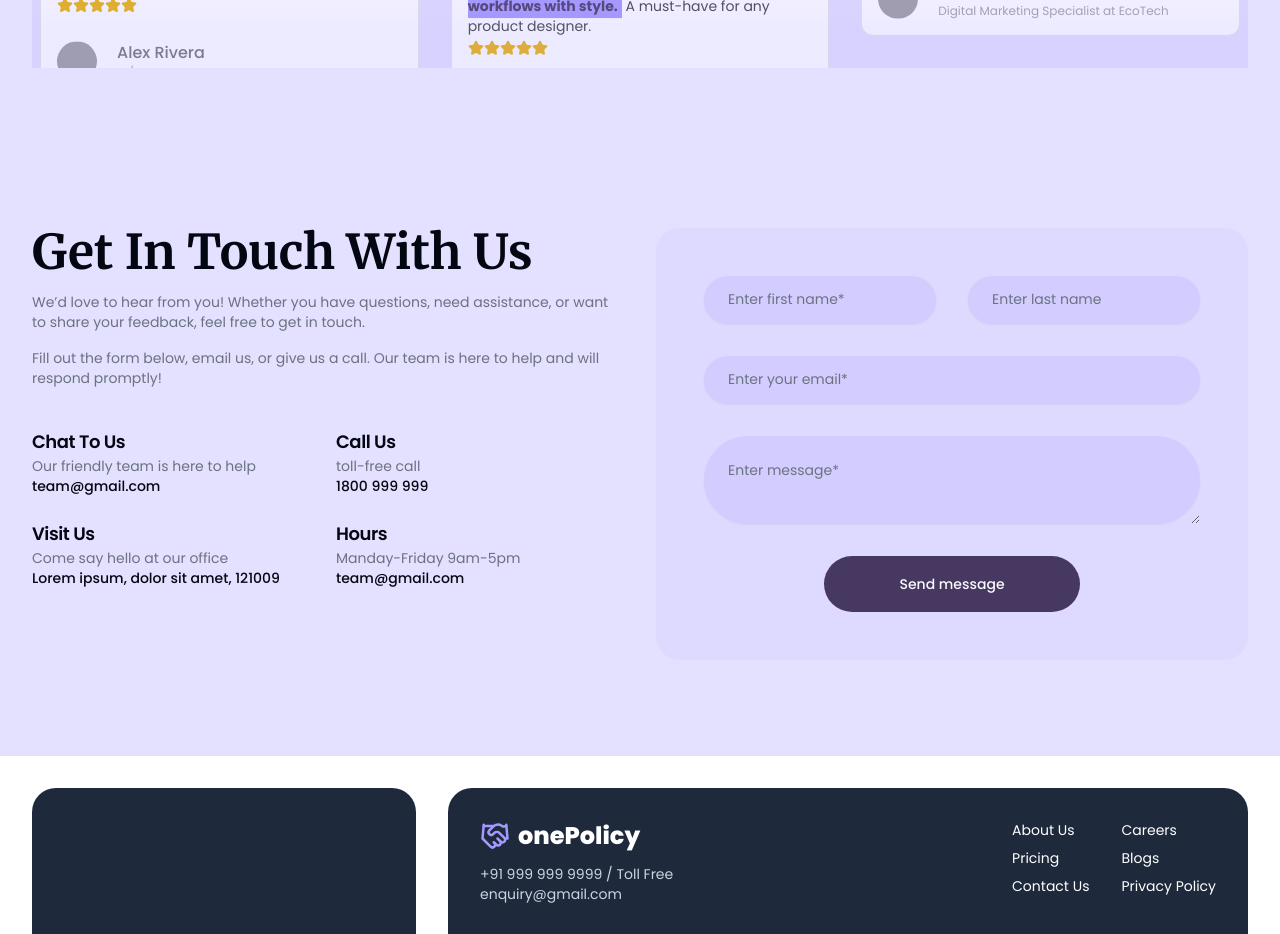
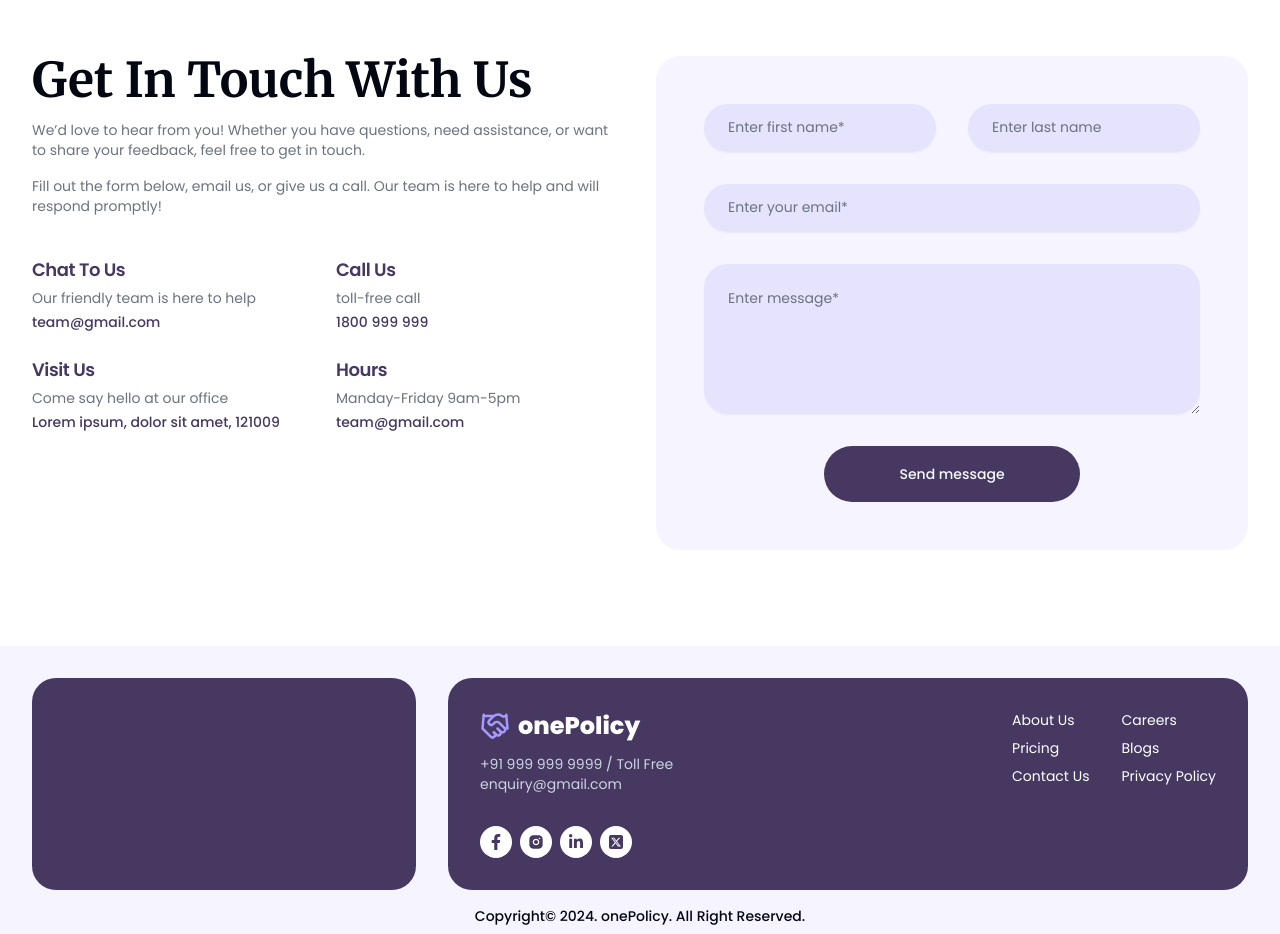
Before and after one commit to ivishalgautam/policy-insurance, a Next.js app: page / in a window 1280 px wide. Shown: the part 3900-4834 px from the top of the page. Built offline with nearby package versions, Linux system fonts and the light colour scheme; grey boxes are pictures that could not be loaded.

Commit message:
made more responsive

```diff
--- a/components/contact-section.jsx
+++ b/components/contact-section.jsx
@@ -5,7 +5,7 @@ import ContactUsForm from "./forms/contact";
 
 export default function ContactSection() {
   return (
-    <section>
+    <section className="bg-white">
       <div className="container grid grid-cols-6 gap-8 py-24">
         <div className="col-span-6 space-y-10 md:col-span-3">
           <div className="space-y-4">
@@ -22,29 +22,39 @@ export default function ContactSection() {
           </div>
 
           <div className="grid grid-cols-2 gap-4 gap-y-6">
-            <div>
-              <H5>Chat to us</H5>
-              <Muted className="text-sm">
+            <div className="space-y-1">
+              <H5 className={"text-secondary"}>Chat to us</H5>
+              <Muted className="text-xs sm:text-sm">
                 Our friendly team is here to help
               </Muted>
-              <p className="text-sm font-medium">team@gmail.com</p>
+              <p className="text-xs font-medium text-secondary sm:text-sm">
+                team@gmail.com
+              </p>
             </div>
-            <div>
-              <H5>Call us</H5>
-              <Muted className="text-sm">toll-free call</Muted>
-              <p className="text-sm font-medium">1800 999 999</p>
+            <div className="space-y-1">
+              <H5 className={"text-secondary"}>Call us</H5>
+              <Muted className="text-xs sm:text-sm">toll-free call</Muted>
+              <p className="text-xs font-medium text-secondary sm:text-sm">
+                1800 999 999
+              </p>
             </div>
-            <div>
-              <H5>Visit us</H5>
-              <Muted className="text-sm">Come say hello at our office</Muted>
-              <p className="text-sm font-medium">
+            <div className="space-y-1">
+              <H5 className={"text-secondary"}>Visit us</H5>
+              <Muted className="text-xs sm:text-sm">
+                Come say hello at our office
+              </Muted>
+              <p className="text-xs font-medium text-secondary sm:text-sm">
                 Lorem ipsum, dolor sit amet, 121009
               </p>
             </div>
-            <div>
-              <H5>Hours</H5>
-              <Muted className="text-sm">Manday-Friday 9am-5pm</Muted>
-              <p className="text-sm font-medium">team@gmail.com</p>
+            <div className="space-y-1">
+              <H5 className={"text-secondary"}>Hours</H5>
+              <Muted className="text-xs sm:text-sm">
+                Manday-Friday 9am-5pm
+              </Muted>
+              <p className="text-xs font-medium text-secondary sm:text-sm">
+                team@gmail.com
+              </p>
             </div>
           </div>
         </div>
--- a/components/footer.jsx
+++ b/components/footer.jsx
@@ -10,11 +10,11 @@ import Link from "next/link";
 
 export default function Footer() {
   return (
-    <footer className="py-4 pt-8">
+    <footer className="bg-primary-100 py-4 pt-8">
       <div className="container space-y-4">
         <div className="grid gap-8 lg:grid-cols-12">
-          <div className="col-span-4 rounded-3xl bg-slate-800 p-8"></div>
-          <div className="col-span-8 rounded-3xl bg-slate-800 p-8">
+          <div className="col-span-4 rounded-3xl bg-secondary p-8"></div>
+          <div className="col-span-8 rounded-3xl bg-secondary p-8">
             <div className="items-start justify-between space-y-8 sm:flex sm:space-y-0">
               <div className="space-y-3">
                 <Logo className={"text-white"} />
@@ -57,7 +57,7 @@ function Socials() {
             className="size-8 rounded-full bg-white hover:bg-white"
             key={key}
           >
-            <Item className="text-slate-800" />
+            <Item className="text-secondary" />
           </Button>
         ),
       )}
--- a/components/forms/contact.jsx
+++ b/components/forms/contact.jsx
@@ -5,6 +5,7 @@ import { Input } from "../ui/input";
 import { Textarea } from "../ui/textarea";
 import { Button } from "../ui/button";
 import { useToast } from "@/hooks/use-toast";
+import { cn } from "@/lib/utils";
 
 export default function ContactUsForm() {
   const {
@@ -29,11 +30,12 @@ export default function ContactUsForm() {
 
   return (
     <form onSubmit={handleSubmit(onSubmit)}>
-      <div className="space-y-8 rounded-3xl bg-primary-100 p-12">
+      <div className="space-y-8 rounded-3xl bg-primary-100 p-8 lg:p-12">
         <div className="grid grid-cols-2 gap-8">
           {/* firstname */}
-          <div>
+          <div className="col-span-2 lg:col-span-1">
             <Input
+              type="text"
               placeholder="Enter first name*"
               {...register("firstname", { required: "required*" })}
               className={inputClassname}
@@ -44,8 +46,9 @@ export default function ContactUsForm() {
           </div>
 
           {/* lastname */}
-          <div>
+          <div className="col-span-2 lg:col-span-1">
             <Input
+              type="text"
               placeholder="Enter last name"
               {...register("lastname")}
               className={inputClassname}
@@ -55,6 +58,7 @@ export default function ContactUsForm() {
           {/* email */}
           <div className="col-span-2">
             <Input
+              type="email"
               placeholder="Enter your email*"
               {...register("email", { required: "required*" })}
               className={inputClassname}
@@ -69,7 +73,7 @@ export default function ContactUsForm() {
             <Textarea
               placeholder="Enter message*"
               {...register("message", { required: "required*" })}
-              className={inputClassname}
+              className={cn(inputClassname, "h-[150px] rounded-3xl")}
             />
             {errors.message && (
               <span className="text-red-500">{errors.message.message}</span>
@@ -78,7 +82,7 @@ export default function ContactUsForm() {
         </div>
 
         <div className="text-center">
-          <Button className="w-64 rounded-full bg-secondary py-7">
+          <Button className="w-full rounded-full bg-secondary py-7 md:w-64">
             Send message
           </Button>
         </div>
--- a/components/why-us.jsx
+++ b/components/why-us.jsx
@@ -3,6 +3,7 @@ import { H3, H6, Small } from "./ui/typography";
 import { HovermeButton } from "./ui/hover-me-button";
 import Heading from "./heading";
 import FadeUp from "./fade-up";
+import Balancer from "react-wrap-balancer";
 
 export default function WhyUs() {
   return (
@@ -10,18 +11,20 @@ export default function WhyUs() {
       <div className="container space-y-16 text-white">
         <H3 className={"font-merriweather"}>Why Us?</H3>
 
-        <div className="grid grid-cols-[repeat(auto-fill,minmax(400px,1fr))] gap-8">
+        <div className="grid grid-cols-[repeat(auto-fit,minmax(300px,1fr))] gap-8">
           {Array.from({ length: 3 }).map((_, key) => (
             <FadeUp key={key} y={20} delay={key * 0.2}>
-              <div className="space-y-6">
+              <div className="space-y-2 md:space-y-6">
                 <Small className={"font-medium text-white/70"}>
                   Simplicity
                 </Small>
                 <Heading text={"Lorem ipsum dolor sit amet consectetur."} />
                 <p className="text-sm text-white/70">
-                  Lorem ipsum dolor sit amet consectetur, adipisicing elit.
-                  Doloremque ea dicta dolorem! Animi quibusdam aliquid nostrum
-                  placeat a ducimus cumque?
+                  <Balancer>
+                    Lorem ipsum dolor sit amet consectetur, adipisicing elit.
+                    Doloremque ea dicta dolorem! Animi quibusdam aliquid nostrum
+                    placeat a ducimus cumque?
+                  </Balancer>
                 </p>
               </div>
             </FadeUp>
```
